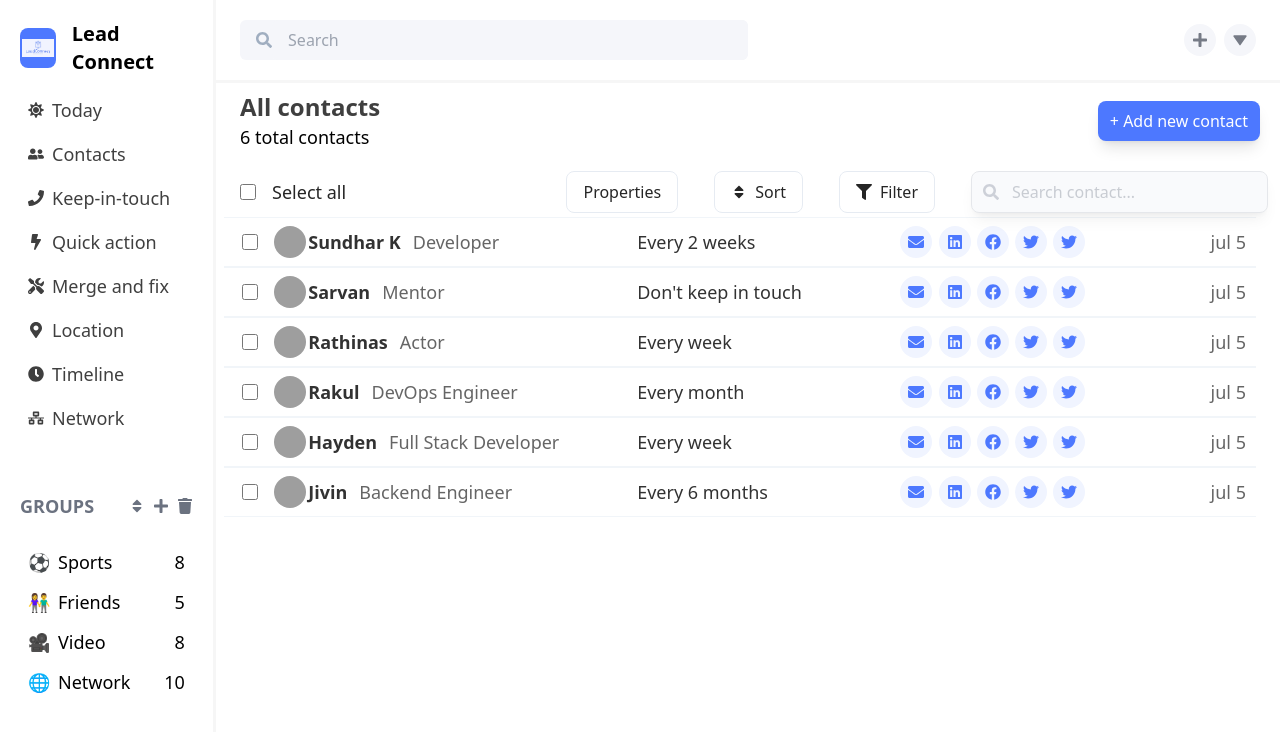
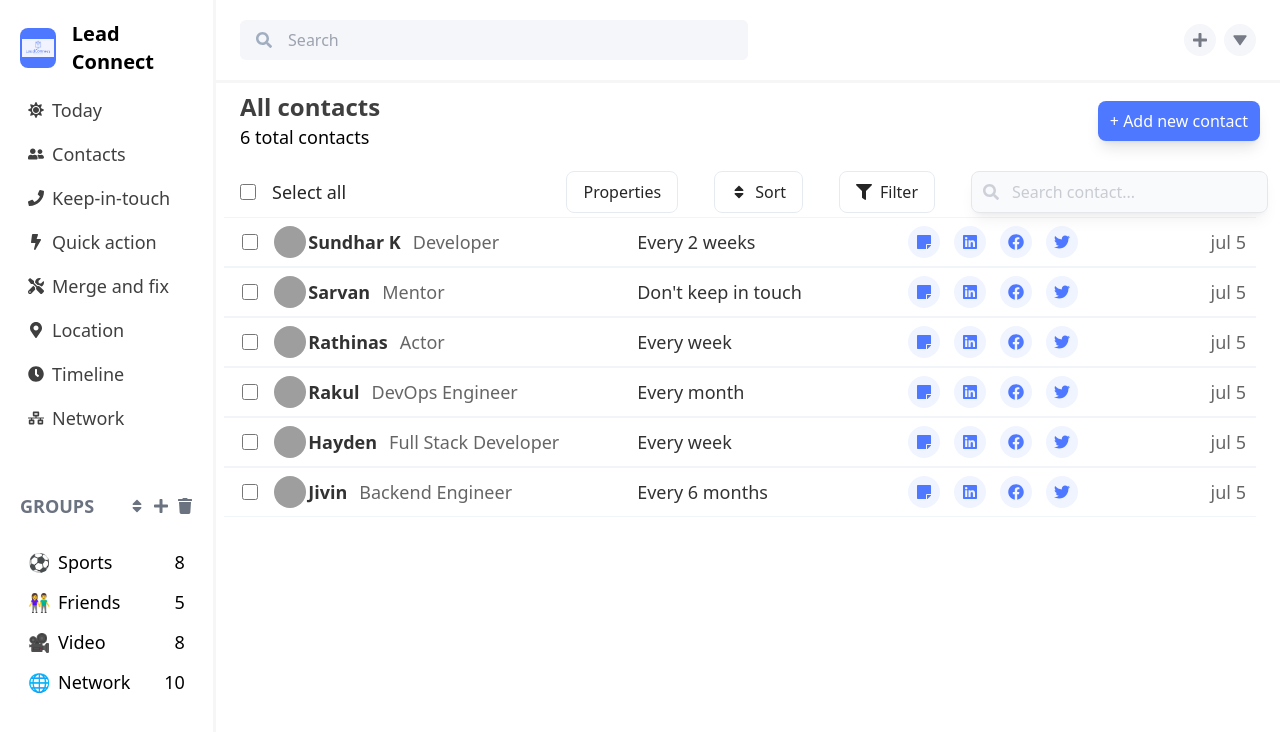
Before and after one commit to rakulvm/LeadConnect, a React (Vite) app in the folder leadconnect-frontend/: page / in a window 1280 px wide. Shown: the top 732 px of the page. Built offline with nearby package versions, Linux system fonts and the light colour scheme; grey boxes are pictures that could not be loaded.

Commit message:
Rakul | added changes for notes component

```diff
--- a/leadconnect-frontend/src/components/MainTable.tsx
+++ b/leadconnect-frontend/src/components/MainTable.tsx
@@ -1,6 +1,7 @@
 import React, { useState } from 'react';
-import { FaSort, FaFilter, FaEnvelope, FaLinkedin, FaFacebook, FaTwitter, FaSearch } from 'react-icons/fa';
+import { FaSort, FaFilter, FaStickyNote, FaLinkedin, FaFacebook, FaTwitter, FaSearch } from 'react-icons/fa';
 import ContactModal from './AddContact'; // Adjust the path according to your folder structure
+import NotesPopup from './NotesPopup'; // Adjust the path according to your folder structure
 
 type Contact = {
   name: string;
@@ -21,13 +22,14 @@ const MainTable: React.FC = () => {
   ]);
 
   const [isModalOpen, setIsModalOpen] = useState(false);
+  const [selectedContact, setSelectedContact] = useState<Contact | null>(null);
 
   const addContact = (contact: Contact) => {
     setContacts([...contacts, contact]);
   };
 
-  const handleIconClick = (icon: string) => {
-    alert(`You clicked on the ${icon} icon!`);
+  const handleNotesClick = (contact: Contact) => {
+    setSelectedContact(contact);
   };
 
   return (
@@ -86,19 +88,16 @@ const MainTable: React.FC = () => {
               </div>
               <span className="text-lg opacity-80 w-[25%]">{contact.frequency}</span>
             <div className="flex items-center justify-evenly pr-2 w-[20%]">
-              <button onClick={() => handleIconClick('email')} className="bg-highlightBlue text-buttonBlue px-2 py-2 rounded-full transition duration-300 ease-in-out">
-                <span className="text-buttonBlue hover:text-blue-700"><FaEnvelope/></span>
+              <button onClick={() => handleNotesClick(contact)} className="bg-highlightBlue text-buttonBlue px-2 py-2 rounded-full transition duration-300 ease-in-out">
+                <span className="text-buttonBlue hover:text-blue-700"><FaStickyNote/></span>
               </button>
-              <button onClick={() => handleIconClick('LinkedIn')} className="bg-highlightBlue text-buttonBlue px-2 py-2 rounded-full transition duration-300 ease-in-out">
+              <button onClick={() => alert(`You clicked on the LinkedIn icon for ${contact.name}!`)} className="bg-highlightBlue text-buttonBlue px-2 py-2 rounded-full transition duration-300 ease-in-out">
                 <span className="text-buttonBlue hover:text-blue-700"><FaLinkedin/></span>
               </button>
-              <button onClick={() => handleIconClick('Facebook')} className="bg-highlightBlue text-buttonBlue px-2 py-2 rounded-full transition duration-300 ease-in-out">
+              <button onClick={() => alert(`You clicked on the Facebook icon for ${contact.name}!`)} className="bg-highlightBlue text-buttonBlue px-2 py-2 rounded-full transition duration-300 ease-in-out">
                 <span className="text-buttonBlue hover:text-blue-700"><FaFacebook/></span>
               </button>
-              <button onClick={() => handleIconClick('Twitter')} className="bg-highlightBlue text-buttonBlue px-2 py-2 rounded-full transition duration-300 ease-in-out">
-                <span className="text-buttonBlue hover:text-blue-700"><FaTwitter/></span>
-              </button>
-              <button onClick={() => handleIconClick('Twitter')} className="bg-highlightBlue text-buttonBlue px-2 py-2 rounded-full transition duration-300 ease-in-out">
+              <button onClick={() => alert(`You clicked on the Twitter icon for ${contact.name}!`)} className="bg-highlightBlue text-buttonBlue px-2 py-2 rounded-full transition duration-300 ease-in-out">
                 <span className="text-buttonBlue hover:text-blue-700"><FaTwitter/></span>
               </button>
             </div>
@@ -106,6 +105,7 @@ const MainTable: React.FC = () => {
           </div>
         ))}
       </div>
+      {selectedContact && <NotesPopup contactName={selectedContact.name} onClose={() => setSelectedContact(null)} />}
     </div>
   );
 };
--- /dev/null
+++ b/leadconnect-frontend/src/components/NotesPopup.tsx
@@ -0,0 +1,38 @@
+import React from 'react';
+import { FaTimes } from 'react-icons/fa';
+import notesBanner from '../assets/notes.png'; // Adjust the path if necessary
+
+interface NotesPopupProps {
+  contactName: string;
+  onClose: () => void;
+}
+
+const NotesPopup: React.FC<NotesPopupProps> = ({ contactName, onClose }) => {
+  return (
+    <div className='fixed inset-0 flex items-center justify-center z-50'>
+      <div className='bg-white rounded-lg shadow-lg p-6 w-full max-w-4xl h-3/4 relative z-10 overflow-y-auto'>
+        {/* Header with close button */}
+        <div className='flex justify-between items-center mb-4'>
+          <h2 className='text-xl font-bold'>Notes for {contactName}</h2>
+          <button className='text-gray-600 hover:text-gray-800' onClick={onClose}>
+            <FaTimes />
+          </button>
+        </div>
+
+        <div className='relative w-full h-24 mb-4'>
+          <img src={notesBanner} alt='Banner' className='w-full h-full object-cover rounded-lg' />
+        </div>
+
+        <textarea className='w-full h-2/3 p-2 border rounded-md mb-4' placeholder='Write your notes here...'></textarea>
+
+        <div className='flex justify-between'>
+          <button className='px-4 py-2 rounded-lg bg-gray-500 text-white border-transparent transition duration-300' onClick={onClose}>Cancel</button>
+          <button className='px-4 py-2 rounded-lg bg-blue-500 text-white border-transparent transition duration-300'>Save</button>
+        </div>
+      </div>
+      <div className='fixed inset-0 bg-black opacity-50' onClick={onClose}></div>
+    </div>
+  );
+}
+
+export default NotesPopup;
```
Also changed, not shown: leadconnect-frontend/src/assets/notes.png (added).
